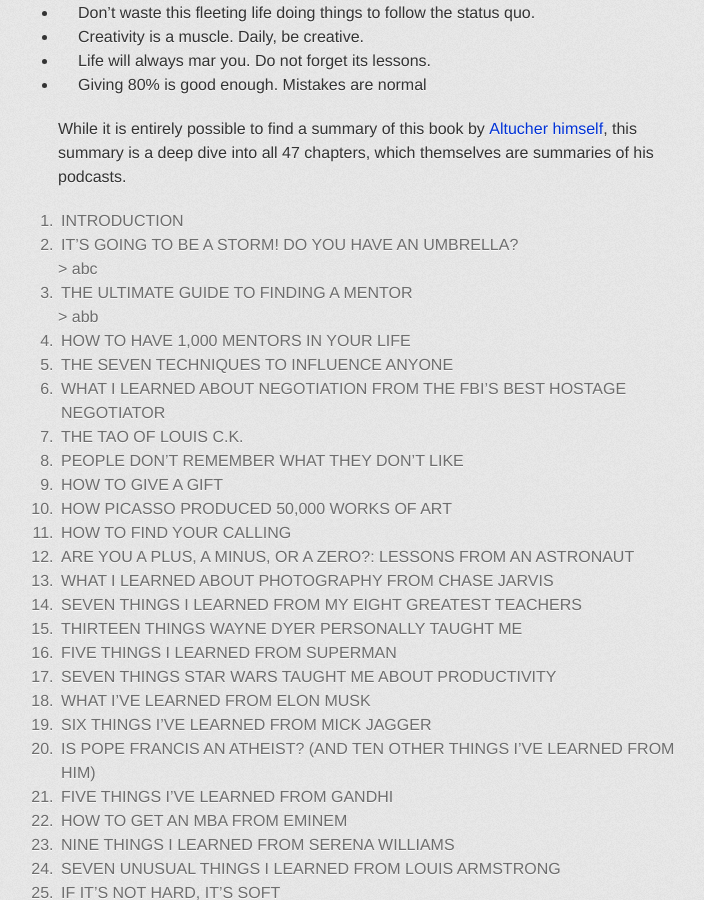
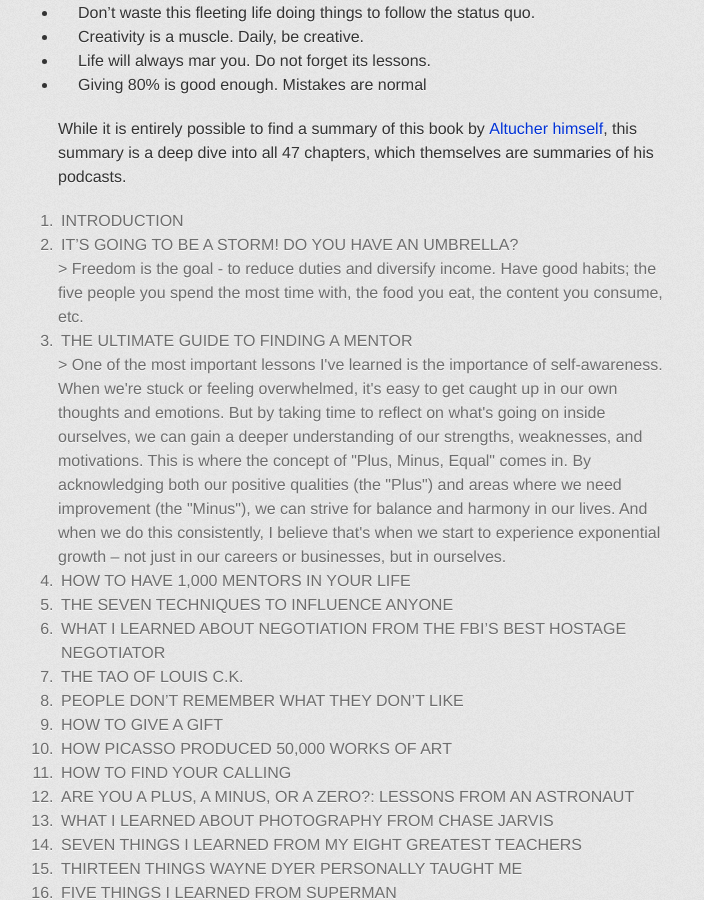
Before and after one commit to juleshenry/juleshenry.github.io, a Jekyll site: the page built from _posts/2024-08-05-reinvent-yourself.md, in a window 1280 px wide and 900 px high, scrolled down 681 px. Shown: the whole window, without its empty margins (80-784 px from the left). Built offline with Jekyll 4.4.1, drawn with Linux system fonts in a browser that asks for light colours; some web fonts are replaced.

Commit message:
llama3 summarize

```diff
--- a/_posts/2024-08-05-reinvent-yourself.md
+++ b/_posts/2024-08-05-reinvent-yourself.md
@@ -28,9 +28,21 @@
 <ol>
     <li>INTRODUCTION</li>
     <li>IT’S GOING TO BE A STORM! DO YOU HAVE AN UMBRELLA?</li>
-        > abc
+        > Freedom is the goal - to reduce duties and diversify income. Have good habits; the five people you spend the most time with, the food you eat, the content you consume, etc.
     <li>THE ULTIMATE GUIDE TO FINDING A MENTOR</li>
-        > abb
+        > One of the most important lessons I've learned is the importance of
+self-awareness. When we're stuck or feeling overwhelmed, it's easy to get
+caught up in our own thoughts and emotions. But by taking time to reflect
+on what's going on inside ourselves, we can gain a deeper understanding of
+our strengths, weaknesses, and motivations.
+
+This is where the concept of "Plus, Minus, Equal" comes in. By
+acknowledging both our positive qualities (the "Plus") and areas where we
+need improvement (the "Minus"), we can strive for balance and harmony in
+our lives. And when we do this consistently, I believe that's when we
+start to experience exponential growth – not just in our careers or
+businesses, but in ourselves.
+
     <li>HOW TO HAVE 1,000 MENTORS IN YOUR LIFE</li>
     <li>THE SEVEN TECHNIQUES TO INFLUENCE ANYONE</li>
     <li>WHAT I LEARNED ABOUT NEGOTIATION FROM THE FBI’S BEST HOSTAGE NEGOTIATOR</li>
```
